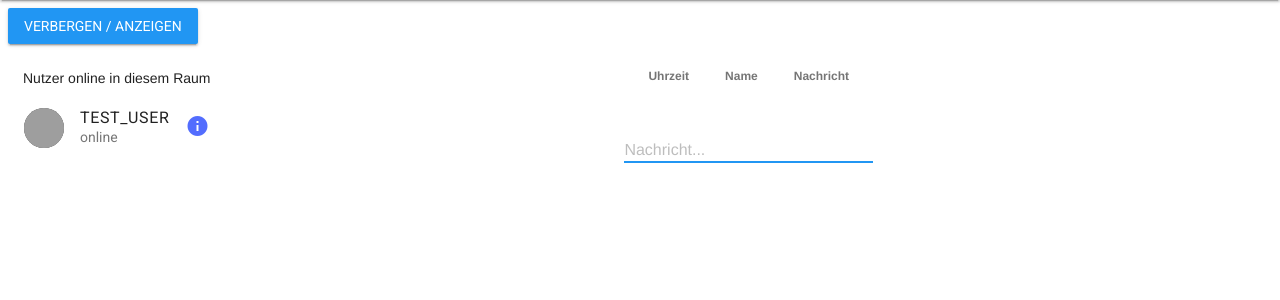
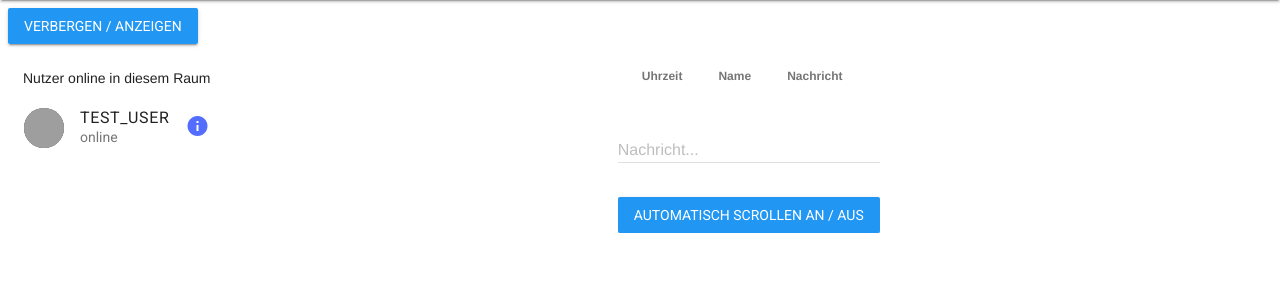
Before and after one commit to AlpixTM/chat, a PHP site: page /main.php?max_messages=1 in a window 1280 px wide. Shown: the part 112-412 px from the top of the page. Run offline with PHP 8.4, Linux system fonts and the light colour scheme; the visitor is signed in with stand-in values (Sample User, id 1); data that the repository does not hold is empty; grey boxes are pictures that could not be loaded.

Commit message:
+ autoscroll + Autoscrollen (de)aktivieren

```diff
--- a/main.php
+++ b/main.php
@@ -72,7 +72,7 @@ function show_badge_num ($num){
 
 
         <!-- JS Funktionen -->
-
+        var scroll = true;
 
         window.setInterval(function(){
           updateelement('room2');
@@ -81,8 +81,14 @@ function show_badge_num ($num){
           updateelement("onlist");
           console.log("OnlineListe erfolgreich neu geladen");
         }, 5000);
+
         function focusChat() {
-            document.getElementById("room2in").focus();
+            if (scroll== true){
+            var speed = 2000;
+            var target = $(room2in);
+            var position = target.offset().top;
+            $(".mdl-layout__content").animate({scrollTop:position}, speed, "swing",);
+        }
         }
         function updateelement(id) {
           $('#' + id).load(document.URL +  ' #' +id);
@@ -90,6 +96,15 @@ function show_badge_num ($num){
         jQuery(document).ready(function(){
             $("#onlistbutton").click(function() {
                 $("#onlist").toggle();
+            });
+            $("#onscroll").click(function() {
+                if (scroll== true){
+                    scroll= false;
+                }
+                else {
+                    scroll= true;
+                }
+
             });
         });
 
@@ -156,6 +171,7 @@ function show_badge_num ($num){
 <div id="onlistdiv">                   <button class="mdl-button mdl-js-button mdl-button--raised mdl-button--colored" id="onlistbutton">
         Verbergen / Anzeigen
     </button>
+
                    <ul class="mdl-list" id="onlist">
                        <li style="text-align: center;"> Nutzer online in diesem Raum</li>
                        <li class="mdl-list__item mdl-list__item--two-line">
@@ -184,7 +200,7 @@ function show_badge_num ($num){
     <br>
                    <div id="room2" style="overflow: auto;">
 
-                       <table class="mdl-data-table mdl-js-data-table" style="display: table-row;overflow: auto;">
+                       <table  class="mdl-data-table mdl-js-data-table" style="display: table-row;overflow: auto;">
                            <thead>
                            <tr>
                                <th class="mdl-data-table__cell">Uhrzeit</th>
@@ -204,13 +220,20 @@ function show_badge_num ($num){
                    </div>
 
                    <br>
+
                <form  action="" method="get" onsubmit="send('room2in');return false;" >
-                       <div class="mdl-textfield mdl-js-textfield" style="width: 100%;">
+                       <div class="mdl-textfield mdl-js-textfield" style="width: 100%;z-index: 200;">
                            <input class="mdl-textfield__input" type="text" id="room2in" >
                            <label class="mdl-textfield__label" for="sample1">Nachricht...</label>
                        </div>
                    </form>
+    <div id="onscroll" style="text-align:center;">
+        <button  class="mdl-button mdl-js-button mdl-button--raised mdl-button--colored" id="onscroll">
+            Automatisch Scrollen AN / AUS
+        </button>
+    </div>
                    </div1>
+
 			   <div class="mdl-layout-spacer"> </div>
 
 
```
